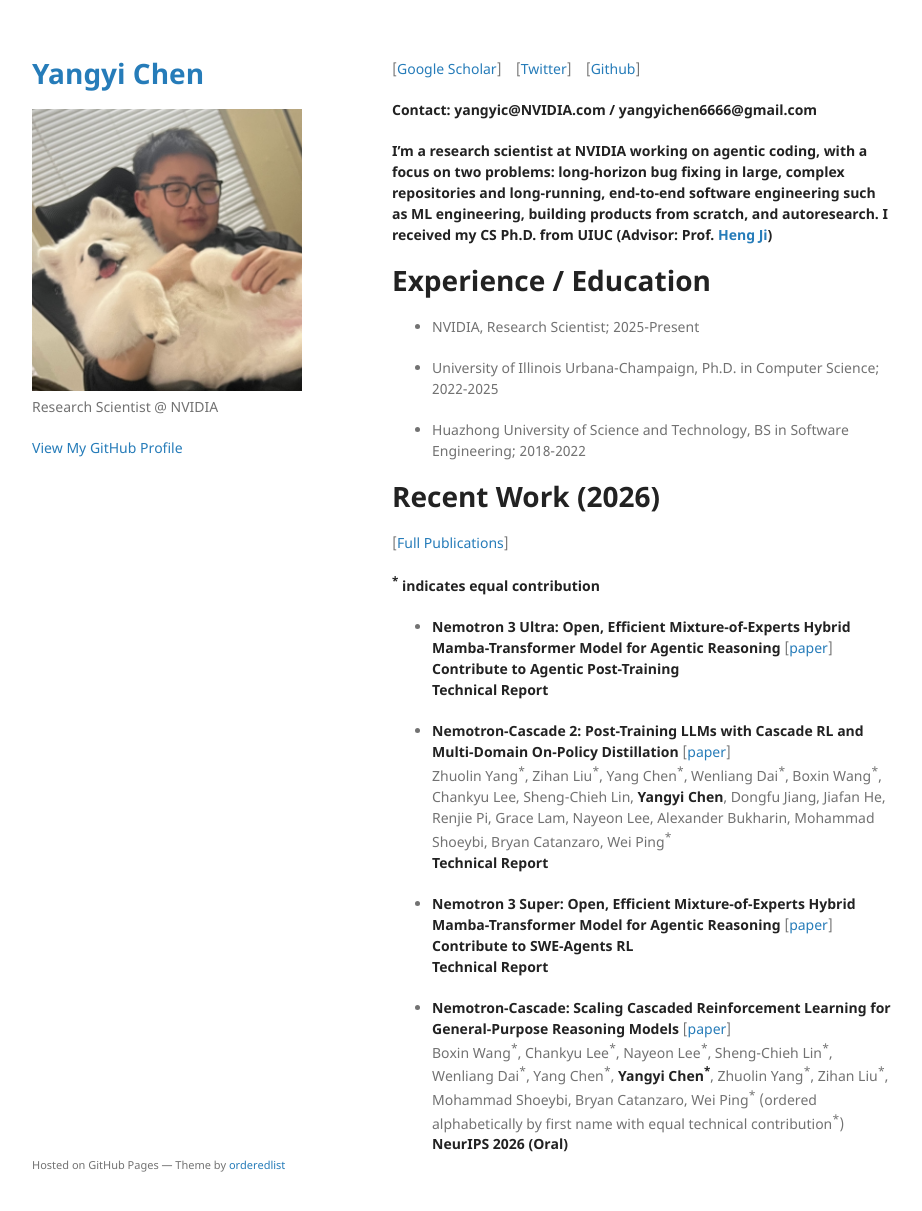
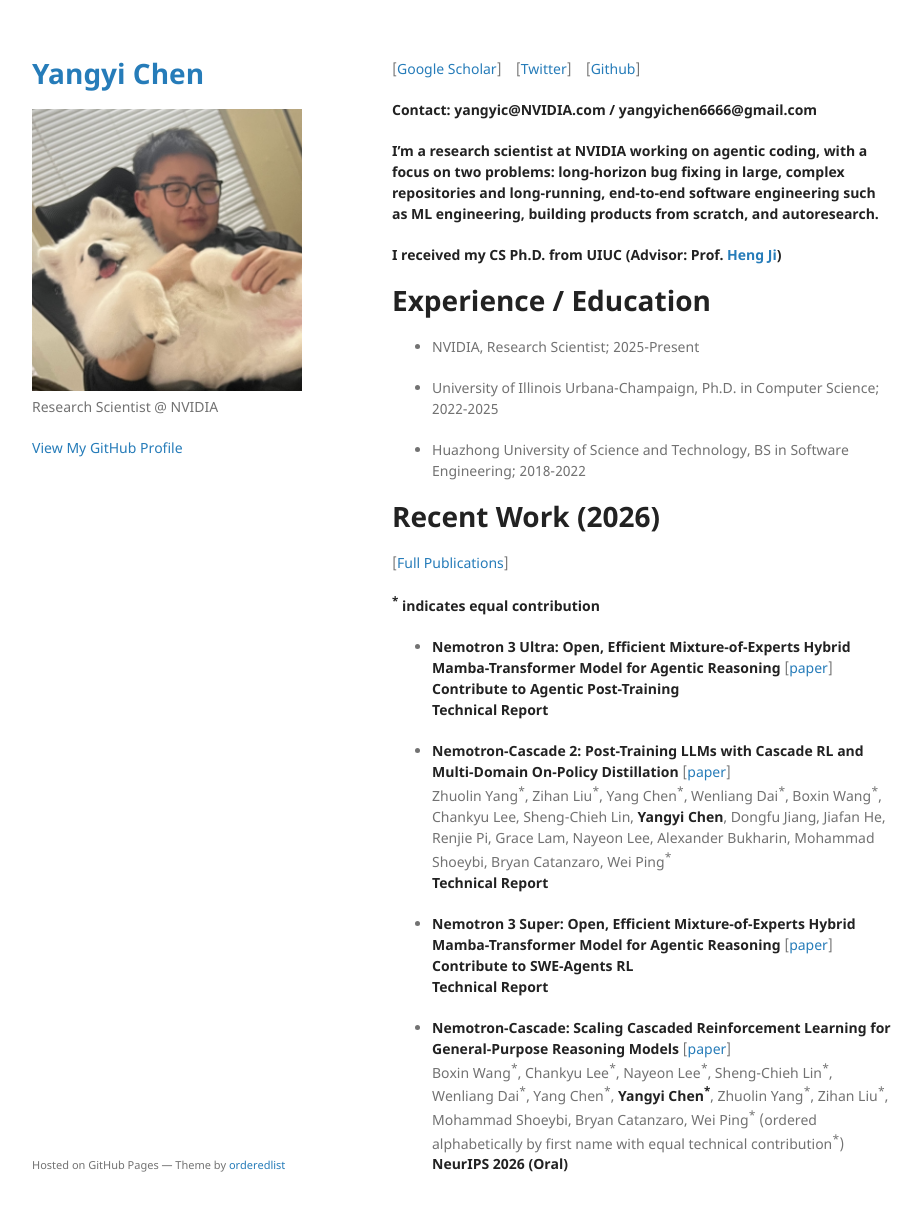
Before and after one commit to Yangyi-Chen/yangyi-chen.github.io, a Jekyll site: the page built from index.md, in a window 1280 px wide and 1244 px high. Shown: the top 1211 px of the window, without its empty margins (178-1100 px from the left). Built offline with Jekyll 4.4.1, drawn with Linux system fonts in a browser that asks for light colours.

```diff
--- a/index.md
+++ b/index.md
@@ -24,7 +24,9 @@ layout: default
 
 **Contact: yangyic@NVIDIA.com / yangyichen6666@gmail.com**
 
-**I'm a research scientist at NVIDIA working on agentic coding, with a focus on two problems: long-horizon bug fixing in large, complex repositories and long-running, end-to-end software engineering such as ML engineering, building products from scratch, and autoresearch. I received my CS Ph.D. from UIUC (Advisor: Prof. [Heng Ji](http://blender.cs.illinois.edu/hengji.html))**
+**I'm a research scientist at NVIDIA working on agentic coding, with a focus on two problems: long-horizon bug fixing in large, complex repositories and long-running, end-to-end software engineering such as ML engineering, building products from scratch, and autoresearch.**
+
+**I received my CS Ph.D. from UIUC (Advisor: Prof. [Heng Ji](http://blender.cs.illinois.edu/hengji.html))**
 
 
 
```
